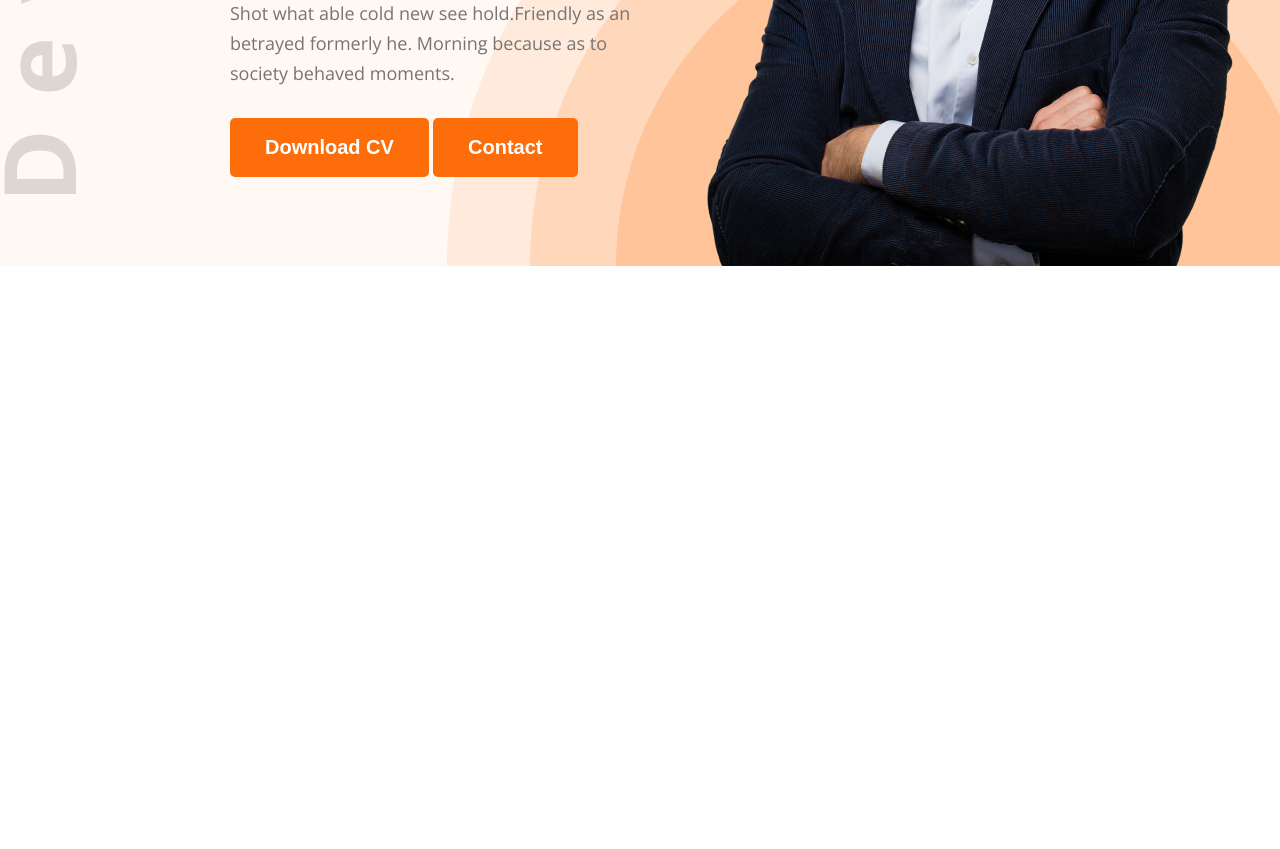
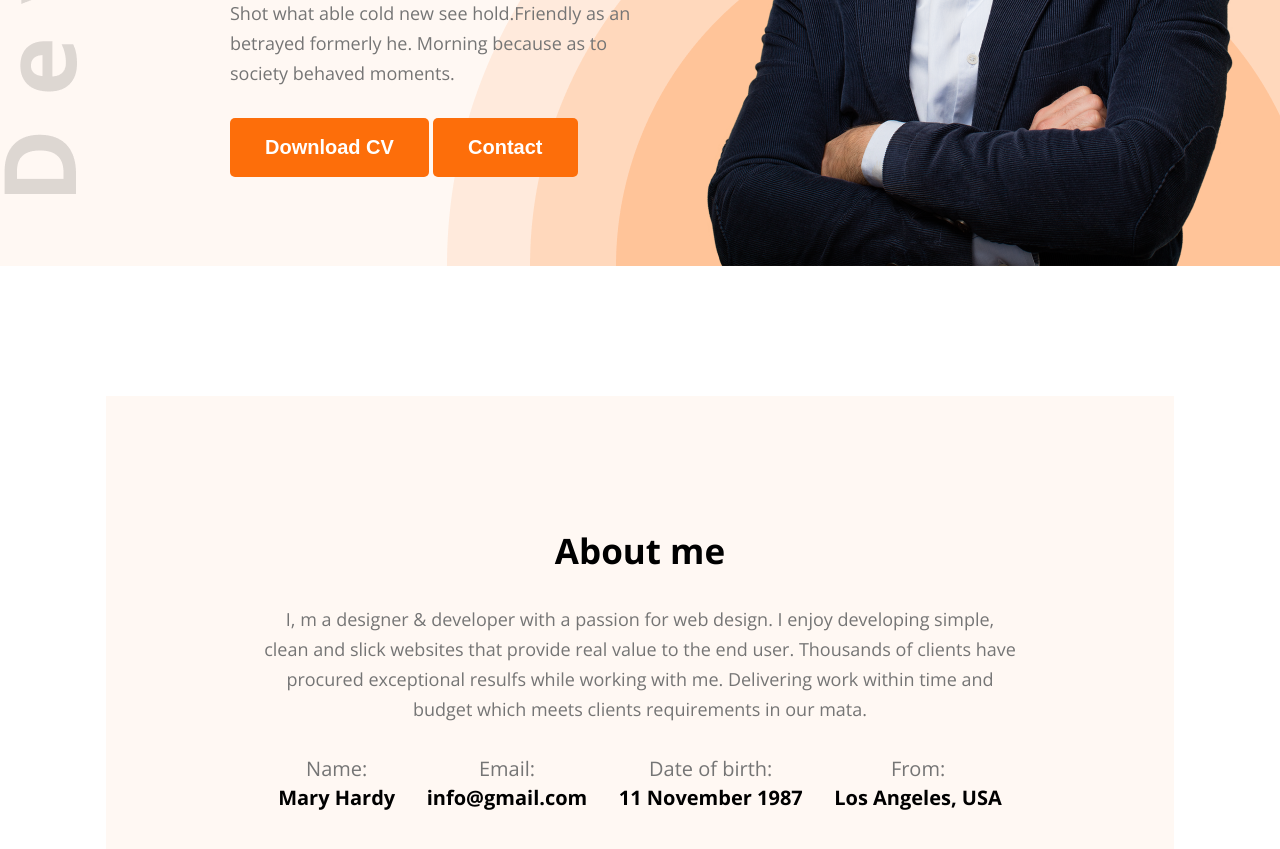
Before and after one commit to bijoyahmed02/html-portfolio, a plain HTML site: page index.html in a window 1280 px wide. Shown: the part 569-1418 px from the top of the page. Before the commit the page ends 835 px from the top, so only its background shows below. Drawn offline with nearby package versions, Linux system fonts and the light colour scheme.

```diff
--- a/index.html
+++ b/index.html
@@ -39,6 +39,33 @@
         </section>
 
     </header>
+    <section id="about">
+        <div class="about-container">
+            <div class="section-heading">
+                <h2>About me</h2>
+                <p>I, m a designer & developer with a passion for web design. I enjoy developing simple, clean and slick websites that provide real value to the end user. Thousands of clients have procured exceptional resulfs while working with me. Delivering work within time and budget which meets clients requirements in our mata.</p>
+            </div>
+            <div class="about-info">
+                <div class="info-card">
+                    <p>Name:</p>
+                    <h4>Mary Hardy</h4>
+                </div>
+                <div class="info-card">
+                    <p>Email:</p>
+                    <h4>info@gmail.com</h4>
+                </div>
+                <div class="info-card">
+                    <p>Date of birth:</p>
+                    <h4>11 November 1987</h4>
+                </div>
+                <div class="info-card">
+                    <p>From:</p>
+                    <h4>Los Angeles, USA</h4>
+                </div>
+            </div>
+        </div>
+    </section>
+
 
 </body>
 </html>
--- a/styles/portfolio.css
+++ b/styles/portfolio.css
@@ -29,6 +29,22 @@
     font-weight: bold;
     cursor: pointer;
     color: white;
+}
+
+.section-heading{
+    max-width: 827px;
+    text-align: center;
+}
+
+.section-heading h2{
+    font-size: 35px;
+    margin-bottom: 30px;
+}
+.section-heading p{
+    font-size: 18px;
+    margin-bottom: 30px;
+    line-height: 30px;
+    color: #757575;
 }
 
 
@@ -100,3 +116,30 @@ nav .menu a{
     vertical-align: middle;
 
 }
+#about{
+    padding-top: 130px;
+}
+#about .about-container{
+    width: 59%;
+    max-width:1140px;
+    margin: 0 auto;
+    text-align: center;
+    background-color: #FFF8F3;
+    padding: 131px 156px;
+}
+
+#about .about-container .about-info{
+    display: flex;
+    justify-content: space-around;
+
+}
+.about-info .info-card p{
+    font-size: 20px;
+    line-height: 30px;
+    color: #757575;
+
+}
+
+.about-info .info-card h4{
+   font-size: 20px;
+}
```
